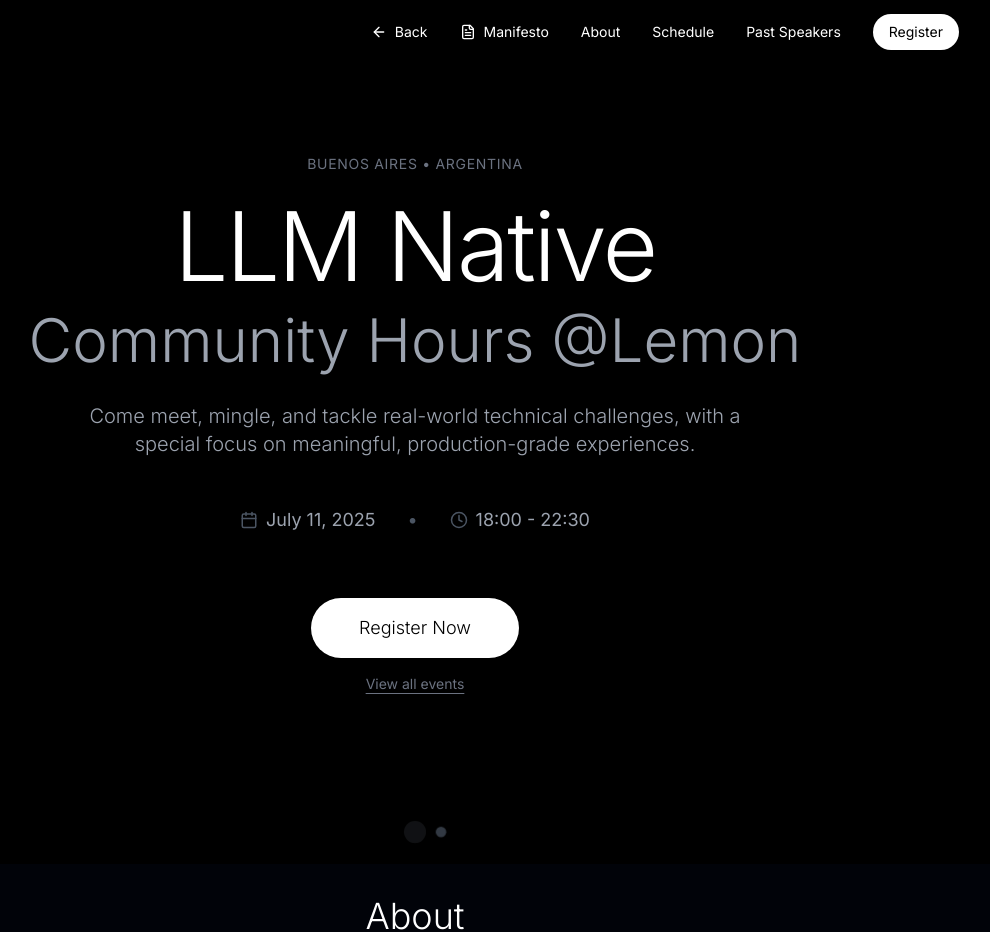
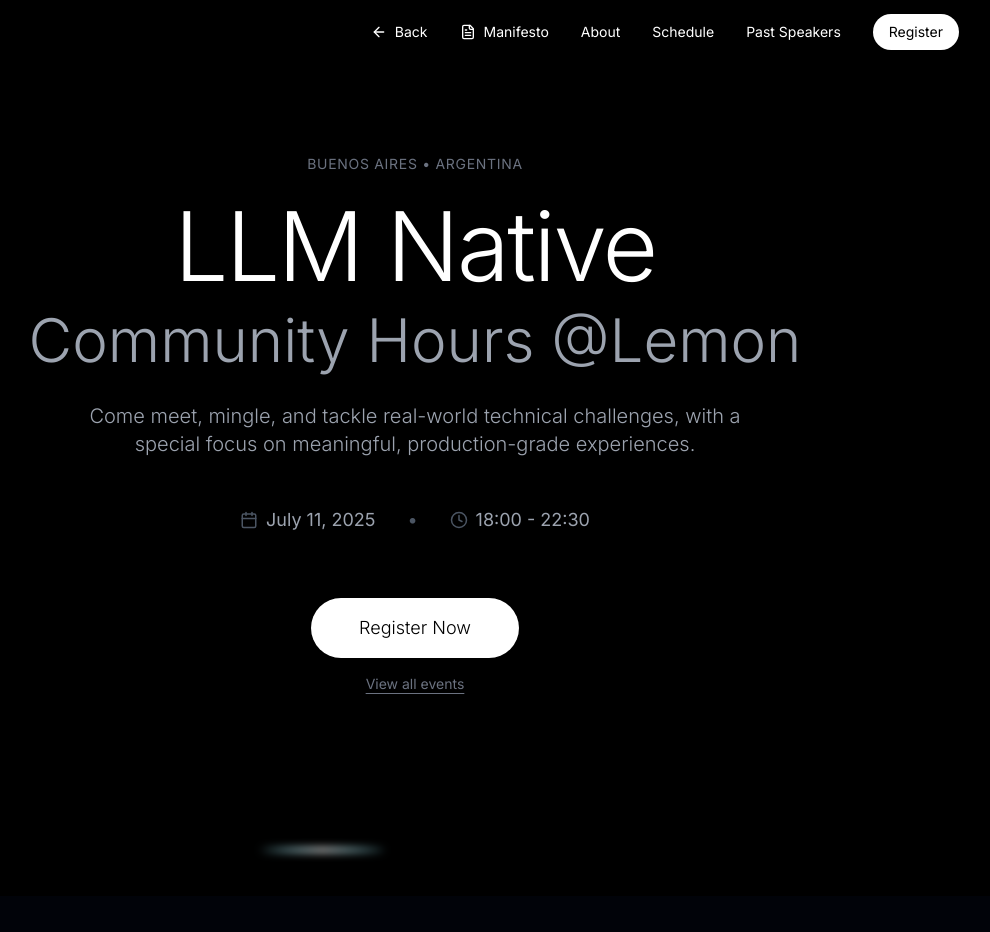
Before and after one commit to fpingham/llm-native, a Next.js app: page /events in a window 1280 px wide. Shown: the top 932 px of the page, without its empty margins (225-1215 px from the left). Built offline with nearby package versions, Linux system fonts and the light colour scheme.

Commit message:
add efect

```diff
--- a/app/events/page.tsx
+++ b/app/events/page.tsx
@@ -468,13 +468,28 @@
         </div>
       </section>
 
-      {/* Animated Divider */}
-      <div className="flex justify-center items-center h-16">
-        <div className="flex items-center gap-4">
-          <div className="w-2 h-2 bg-gray-600 rounded-full animate-ping"></div>
-          <div className="w-3 h-3 bg-gray-500 rounded-full animate-ping" style={{animationDelay: '300ms'}}></div>
-          <div className="w-2 h-2 bg-gray-600 rounded-full animate-ping" style={{animationDelay: '600ms'}}></div>
+      {/* Energy Beam Divider */}
+      <div className="relative h-24 overflow-hidden">
+        <div className="absolute inset-0 flex items-center">
+          <div className="w-full relative">
+            {/* Energy beam */}
+            <div className="absolute h-1 w-32 bg-gradient-to-r from-transparent via-cyan-400 to-transparent blur-sm animate-[pingpong_3s_ease-in-out_infinite]">
+              <div className="absolute inset-0 bg-gradient-to-r from-transparent via-white to-transparent"></div>
+            </div>
+          </div>
         </div>
+
+        {/* Add custom animation in style tag */}
+        <style jsx>{`
+          @keyframes pingpong {
+            0%, 100% {
+              transform: translateX(0);
+            }
+            50% {
+              transform: translateX(calc(100vw - 8rem));
+            }
+          }
+        `}</style>
       </div>
 
       {/* About Section */}
```
